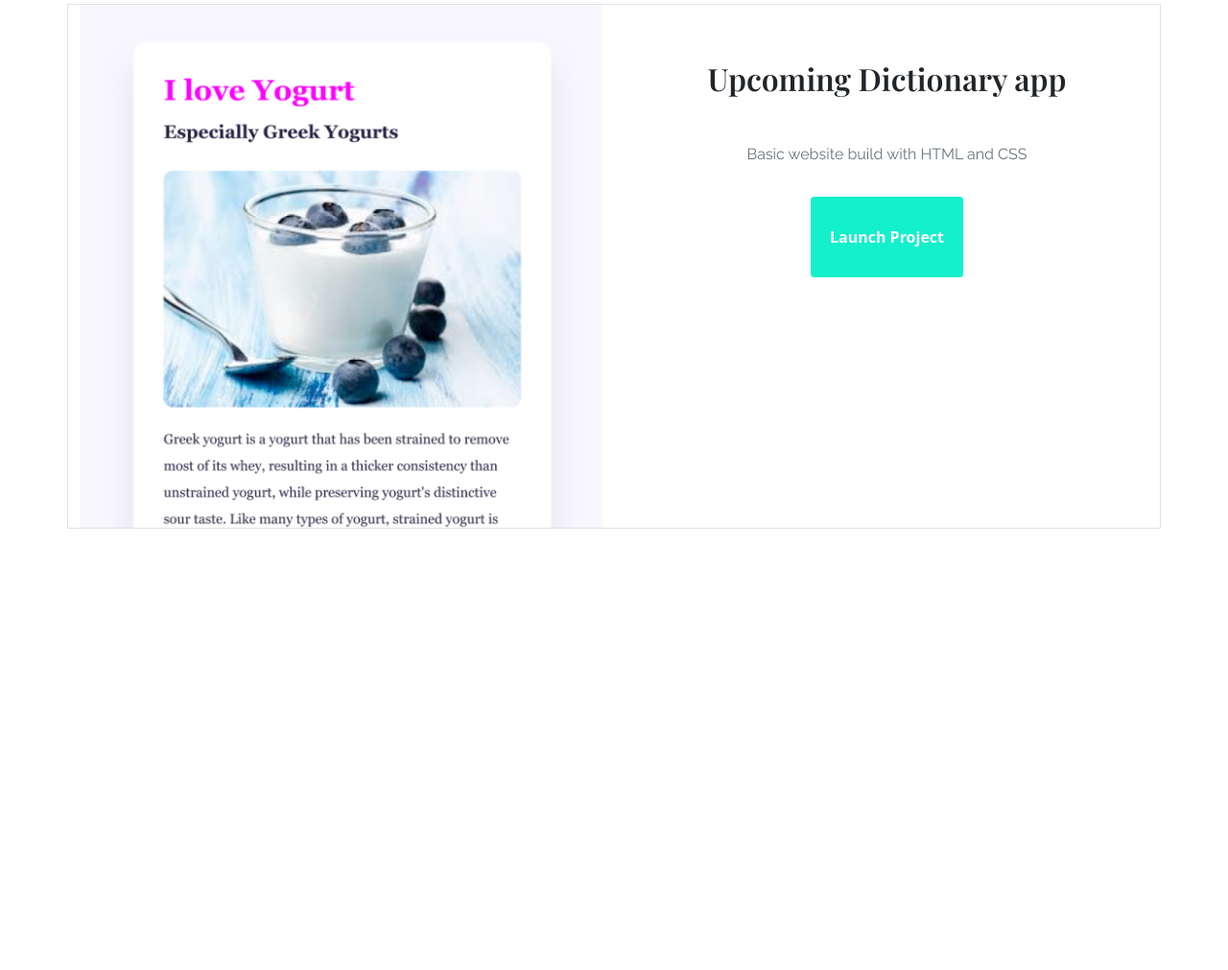
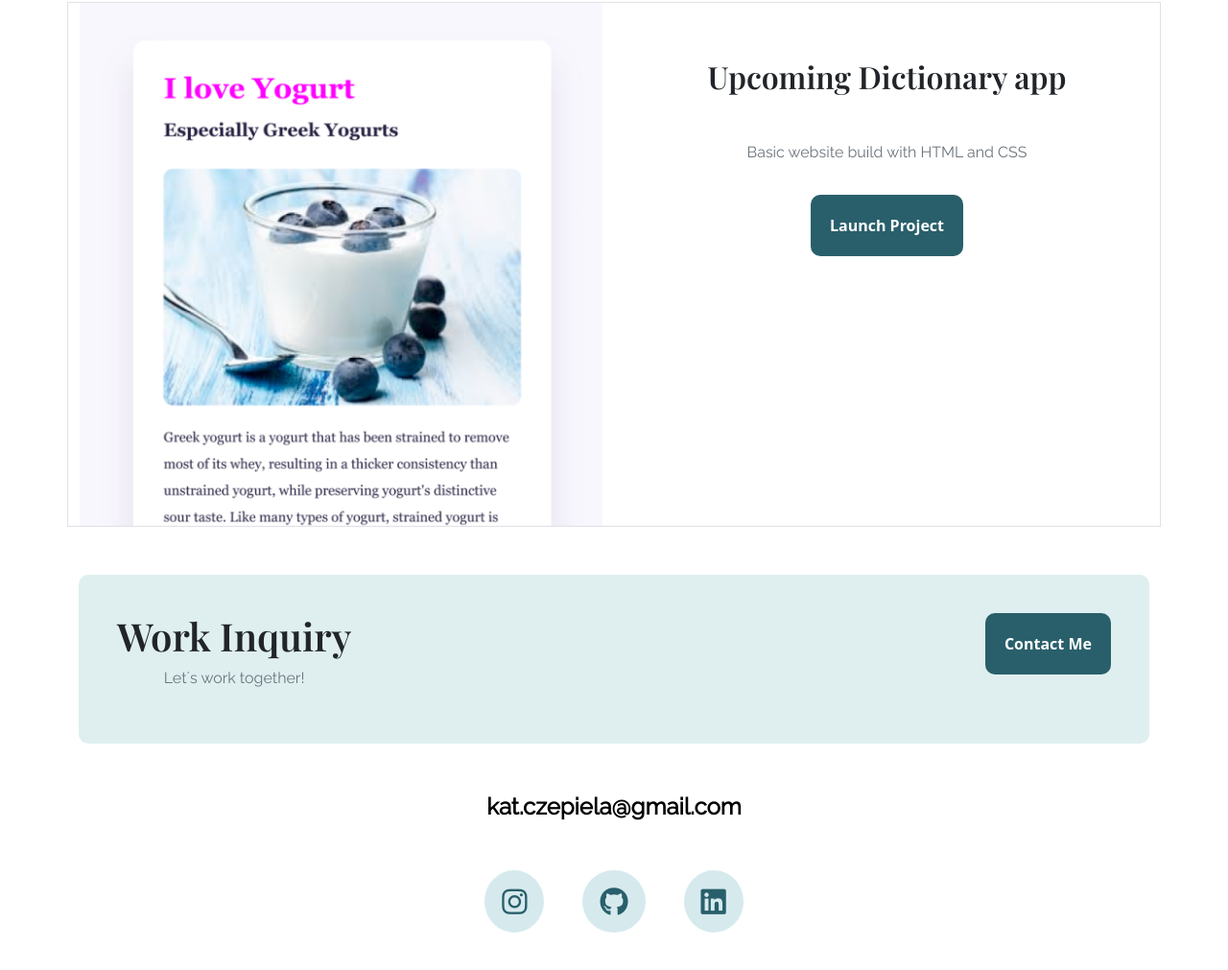
Before and after one commit to katcze91/SheCodesPortfolio, a plain HTML site: page index.html in a window 1280 px wide. Shown: the part 1455-2466 px from the top of the page at 96% size. Before the commit the page ends 2006 px from the top, so only its background shows below. Drawn offline with nearby package versions, Linux system fonts and the light colour scheme.

Commit message:
added footer

```diff
--- a/index.html
+++ b/index.html
@@ -3,6 +3,10 @@
   <head>
     <meta charset="UTF-8" />
     <meta http-equiv="X-UA-Compatible" content="IE=edge" />
+    <script
+      src="https://kit.fontawesome.com/abd4a4f7f8.js"
+      crossorigin="anonymous"
+    ></script>
     <link
       href="https://cdn.jsdelivr.net/npm/bootstrap@5.1.3/dist/css/bootstrap.min.css"
       rel="stylesheet"
@@ -14,6 +18,7 @@
       integrity="sha384-ka7Sk0Gln4gmtz2MlQnikT1wXgYsOg+OMhuP+IlRH9sENBO0LRn5q+8nbTov4+1p"
       crossorigin="anonymous"
     ></script>
+
     <link rel="preconnect" href="https://fonts.googleapis.com" />
     <link rel="preconnect" href="https://fonts.gstatic.com" crossorigin />
     <link
@@ -37,7 +42,7 @@
       </nav>
     </div>
 
-    <div class="hero">
+    <div class="hero mb-5">
       <h2>Hello, I am</h2>
       <h1>Katarzyna Czepiela</h1>
       <h3 class="mb-5">aspiring Frontend Developer based in Sweden</h3>
@@ -92,5 +97,35 @@
         </div>
       </div>
     </div>
+    <div class="container">
+      <footer>
+        <div class="contact-box justify-content-between mb-5 d-none d-md-flex">
+          <div>
+            <h4>Work Inquiry</h4>
+            <p class="text-muted">Let´s work together!</p>
+          </div>
+          <div>
+            <a href="" class="btn btn-primary"> Contact Me</a>
+          </div>
+        </div>
+        <div class="d-flex justify-content-center mb-5">
+          <a href="mailto:kat.czepiela@gmail.com" class="email-link"
+            >kat.czepiela@gmail.com</a
+          >
+        </div>
+        <div class="social-media d-flex justify-content-center mb-5">
+          <a href="https://www.instagram.com/backpacker_girl91/" target="blank"
+            ><i class="fab fa-instagram"></i></a
+          ><a href="https://github.com/katcze91" target="blank">
+            <i class="fab fa-github"></i></a
+          ><a
+            href="https://www.linkedin.com/in/katarzyna-czepiela-55830634/"
+            target="blank"
+          >
+            <i class="fab fa-linkedin"></i
+          ></a>
+        </div>
+      </footer>
+    </div>
   </body>
 </html>
--- a/style/style.css
+++ b/style/style.css
@@ -1,22 +1,6 @@
 :root {
-  --button-color: #13f0cb;
+  --button-color: #295f6b;
   --background-header: #dfeff0;
-}
-
-.first-color {
-  background: #c2faf1;
-}
-
-.second-color {
-  background: #f6f6f6;
-}
-
-.third-color {
-  background: #dfeff0;
-}
-
-.fourth-color {
-  background: #295e6a;
 }
 
 h1 {
@@ -29,6 +13,9 @@ h3,
 h4 {
   font-family: "Playfair Display", serif;
   font-weight: 600;
+}
+h4 {
+  font-size: 40px;
 }
 p {
   font-family: "Raleway", sans-serif;
@@ -55,6 +42,30 @@ nav a:hover,
 nav li.active a {
   color: #4ba4aa;
 }
+
+footer {
+  margin: 50px 0;
+}
+footer .contact-box {
+  background-color: var(--background-header);
+  padding: 40px;
+  border-radius: 10px;
+  text-align: center;
+}
+footer .email-link {
+  text-decoration: none;
+  text-align: center;
+  color: black;
+  font-size: 24px;
+  font-family: "Raleway", sans-serif;
+  font-weight: bolder;
+  transition: 150ms;
+}
+
+footer .email-link:hover {
+  color: var(--button-color);
+  font-size: 28px;
+}
 .logo {
   max-width: 150px;
 }
@@ -70,10 +81,14 @@ nav li.active a {
 
 .btn-primary {
   background: var(--button-color);
-  border-radius: 4px;
+  border-radius: 10px;
   border: none;
-  padding: 30px 20px;
+  padding: 20px 20px;
   font-weight: bold;
+}
+.btn-primary:hover {
+  background: #0e4552;
+  color: white;
 }
 .project-description {
   padding: 10px;
@@ -90,6 +105,23 @@ nav li.active a {
 .content h2 {
   font-size: 30px;
 }
+
+.social-media a {
+  text-decoration: none;
+  font-size: 30px;
+
+  text-align: justify;
+  margin: 0 20px;
+  color: var(--button-color);
+  background: #d6eaee;
+  padding: 10px 18px;
+  border-radius: 50%;
+  transition: 150ms;
+}
+.social-media a:hover {
+  color: #d6eaee;
+  background: var(--button-color);
+}
 @media (max-width: 560px) {
   h1 {
     font-size: 35px;
@@ -99,6 +131,9 @@ nav li.active a {
   }
   h3 {
     font-size: 19px;
+  }
+  h4 {
+    font-size: 20px;
   }
   .hero {
     text-align: center;
@@ -120,4 +155,15 @@ nav li.active a {
     padding: 5px;
     font-size: 15px;
   }
+  .btn-primary {
+    padding: 10px;
+    font-weight: 600;
+    font-size: 15px;
+  }
+  .social-media a {
+    font-size: 20px;
+  }
+  footer .contact-box {
+    padding: 20px;
+  }
 }
```
Also changed, not shown: contact.html (+8 -2 lines).
